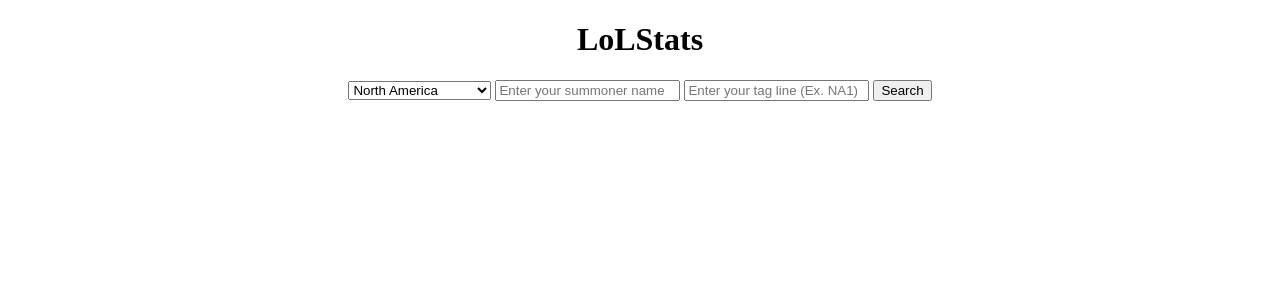
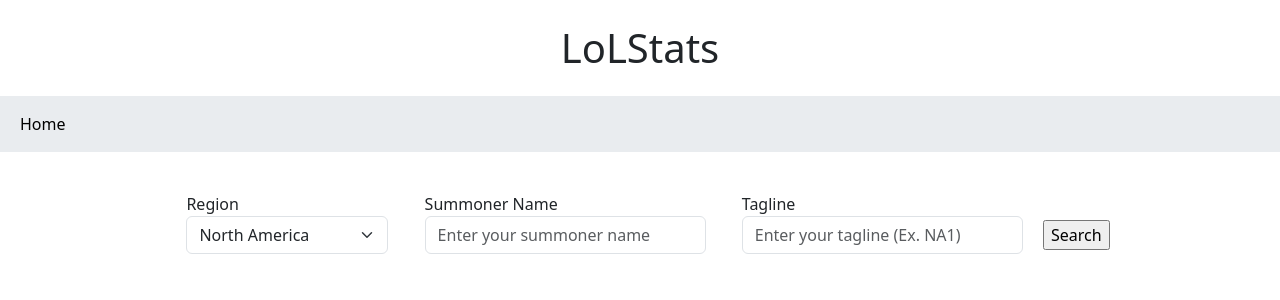
Before and after one commit to kevinxd-xd/cs_122_ff_15, a Flask app: page / in a window 1280 px wide. Shown: the top 300 px of the page. Run offline with Flask 3, Linux system fonts and the light colour scheme.

Commit message:
Upgrade visuals & minor adjustments

```diff
--- a/app.py
+++ b/app.py
@@ -5,6 +5,7 @@
 from markupsafe import escape
 import LolMatch
 from summoner import Summoner
+import constants
 
 # Load API key and other secrets from .env file
 load_dotenv()
@@ -19,7 +20,7 @@
 # Render the homepage upon entering the site
 @app.route('/', methods=['GET', 'POST'])
 def show_homepage():
-    return render_template('homepage.html')
+    return render_template('homepage.html', regions=constants.regions)
 
 
 # Base url, used to collect the parameters from url submission
@@ -40,7 +41,6 @@
 # Brings up user stats using their in-game name, tagline, and region
 @app.route('/user/<region>/<summoner_name>-<tagline>', methods=['GET'])
 def user_search(summoner_name, tagline, region):
-
     # Try to query the Riot API for their player information
     try:
         player = Summoner.from_game_name(lol_watcher=league_api, riot_watcher=riot_api, game_name=summoner_name,
--- a/templates/homepage.html
+++ b/templates/homepage.html
@@ -2,40 +2,47 @@
 <html lang="en">
     <head>
         <title>LoLStats</title>
-    <link rel="stylesheet" href=".././static/homepage_template.css">
+        <meta charset="utf-8">
+        <meta name="viewport" content="width=device-width, initial-scale=1">
+        <!-- Bootstrap CSS -->
+            <link href="https://cdn.jsdelivr.net/npm/bootstrap@5.3.3/dist/css/bootstrap.min.css" rel="stylesheet" integrity="sha384-QWTKZyjpPEjISv5WaRU9OFeRpok6YctnYmDr5pNlyT2bRjXh0JMhjY6hW+ALEwIH" crossorigin="anonymous">
     </head>
     <body>
-    <div class="banner_area">
-        <h1>LoLStats</h1>
+        <div class="banner d-flex">
+            <h1 class="text-center p-4 m-auto">LoLStats</h1>
         </div>
-    <div class="body">
-        <div class="form_container">
-            <form action="{{ url_for('user_form_handle') }}" method="get" enctype="multipart/form-data">
-                <label>
-                    <select name="region">
-                        <option value="NA1">North America</option>
-                        <option value="EUW1">EU West</option>
-                        <option value="EUN1">EU North & East</option>
-                        <option value="JP1">Japan</option>
-                        <option value="KR">Korea</option>
-                        <option value="LA1">Latin America North</option>
-                        <option value="LA2">Latin America South</option>
-                        <option value="BR1">Brazil</option>
-                        <option value="OC1">Oceania</option>
-                        <option value="PH2">Philippines</option>
-                        <option value="RU">Russia</option>
-                        <option value="SG2">Singapore</option>
-                        <option value="TH2">Thailand</option>
-                        <option value="TR1">Turkey</option>
-                        <option value="TW2">Taiwan</option>
-                        <option value="VN2">Vietnam</option>
+        <!-- Navbar implementation: https://getbootstrap.com/docs/4.0/components/navbar/ -->
+        <nav class="navbar navbar-expand-lg bg-body-secondary">
+          <div class="container-fluid">
+                <!-- This is for mobile devices and creates the hamburger button -->
+            <button class="navbar-toggler" type="button" data-bs-toggle="collapse" data-bs-target="#navbarSupportedContent" aria-controls="navbarSupportedContent" aria-expanded="false" aria-label="Toggle navigation">
+              <span class="navbar-toggler-icon"></span>
+            </button>
+            <div class="collapse navbar-collapse" id="navbarSupportedContent">
+              <ul class="navbar-nav me-auto mb-2 mb-lg-0">
+                  <li class="nav-item">
+                      <a class="nav-link active" href="/">Home</a>
+                  </li>
+              </ul>
+            </div>
+          </div>
+        </nav>
+        <div class="main-container d-flex justify-content-center">
+            <div class="search-container">
+                <form class="row-l p-4" action="{{ url_for('user_form_handle') }}" enctype="multipart/form-data" method="get">
+                    <label class="form-label col m-3"> Region
+                        <select class="form-select" name="region">
+                        {% for region_name, region_val in regions.items() %}
+                            <option value="{{ region_val }}">{{ region_name }}</option>
+                        {% endfor %}
                         </select>
                     </label>
-                <label> <input type="text" placeholder="Enter your summoner name" name="summoner_name" required/> </label>
-                <label> <input type="text" placeholder="Enter your tag line (Ex. NA1)" name="tagline" required/> </label>
-                <input type="submit" value="Search" />
+                    <label class="form-label col m-3"> Summoner Name<input class="form-control me-4" name="summoner_name" placeholder="Enter your summoner name" required type="text"/> </label>
+                    <label class="form-label col m-3"> Tagline<input class="form-control me-4" name="tagline" placeholder="Enter your tagline (Ex. NA1)" required type="text"/> </label>
+                    <input class="col" type="submit" value="Search"/>
                 </form>
             </div>
         </div>
+        <script src="https://cdn.jsdelivr.net/npm/bootstrap@5.3.3/dist/js/bootstrap.bundle.min.js" integrity="sha384-YvpcrYf0tY3lHB60NNkmXc5s9fDVZLESaAA55NDzOxhy9GkcIdslK1eN7N6jIeHz" crossorigin="anonymous"></script>
     </body>
 </html>
```
Also changed, not shown: templates/error_page.html (+16 -7 lines), templates/player_stats_template.html (+42 -8 lines). Lines whose indentation alone changed are shown as unchanged.
